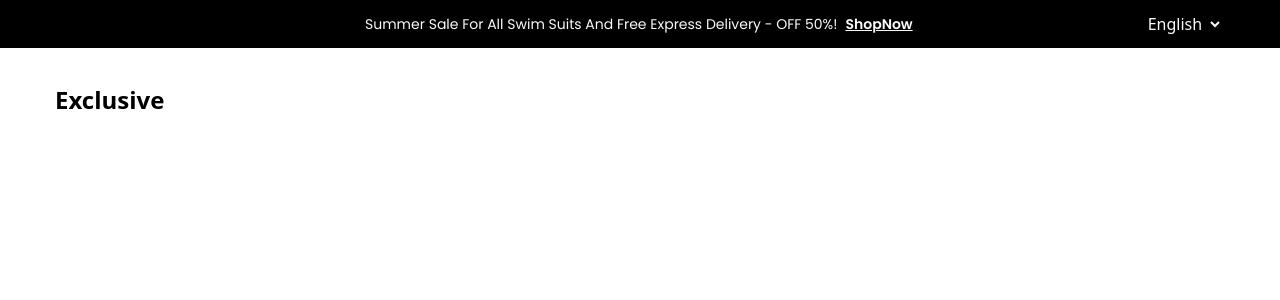
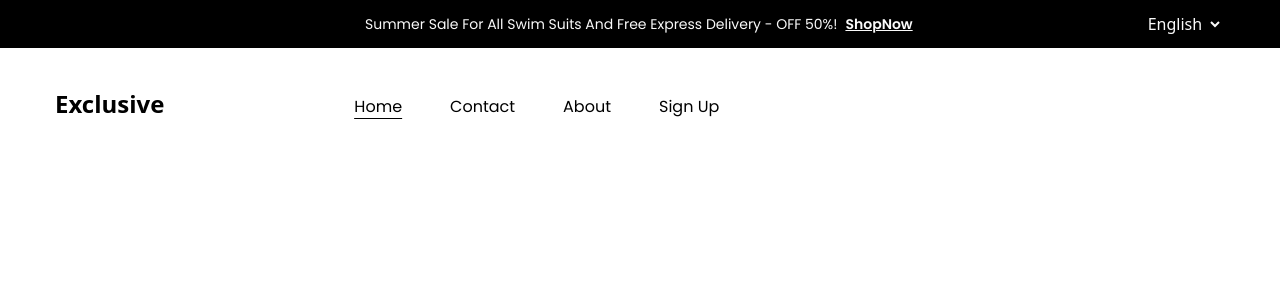
Before and after one commit to mr-sardorbek/Exclusive-react, a React (Vite) app: page / in a window 1280 px wide. Shown: the top 300 px of the page. Built offline with nearby package versions, Linux system fonts and the light colour scheme.

Commit message:
navbar section

```diff
--- a/src/components/navbar.jsx
+++ b/src/components/navbar.jsx
@@ -1,13 +1,31 @@
 import React from 'react'
+import { Link } from 'react-router-dom'
 
-// Rozmatov Sardor
 
 const Navbar = () => {
   return (
     <div className='container mx-auto'>
         <div className='mt-[40px]'>
-            <div>
+            <div className='flex items-center gap-[190px]'>
                 <h1 className='font-bold text-2xl leading-6 tracking-[3%]'>Exclusive</h1>
+                <ul className='flex w-[367px] h-[24px] gap-[48px] mt-[7px] '>
+                    <li className='font-poppins font-normal text-base leading-6 tracking-[0%] text-center relative  after:absolute after:bottom-0 after:left-1/2 after:w-0 after:h-[1.5px] after:bg-black after:-translate-x-1/2 after:transition-all after:duration-300 hover:after:w-full [&.active]:after:w-full active'>
+                        <Link className='font-poppins font-[Poppins] no-underline text-black leading-6'>Home</Link>
+                    </li>
+                    <li className='font-poppins font-normal text-base leading-6 tracking-[0%] text-center relative  after:absolute after:bottom-0 after:left-1/2 after:w-0 after:h-[1.5px] after:bg-black after:-translate-x-1/2 after:transition-all after:duration-300 hover:after:w-full [&.active]:after:w-full'>
+                        <Link className='font-poppins font-[Poppins] no-underline text-black leading-6'>Contact</Link>
+                    </li>
+                    <li className='font-poppins font-normal text-base leading-6 tracking-[0%] text-center relative  after:absolute after:bottom-0 after:left-1/2 after:w-0 after:h-[1.5px] after:bg-black after:-translate-x-1/2 after:transition-all after:duration-300 hover:after:w-full [&.active]:after:w-full'>
+                        <Link className='font-poppins font-[Poppins] no-underline text-black leading-6'>About</Link>
+                    </li>
+                   <li className='font-poppins font-normal text-base leading-6 tracking-[0%] text-center relative  after:absolute after:bottom-0 after:left-1/2 after:w-0 after:h-[1.5px] after:bg-black after:-translate-x-1/2 after:transition-all after:duration-300 hover:after:w-full [&.active]:after:w-full'>
+                        <Link className='font-poppins font-[Poppins] no-underline text-black leading-6'>Sign Up</Link>
+                    </li>
+                </ul>
+
+                <div>
+                    <input/>
+                </div>
             </div>
         </div>
 
```
